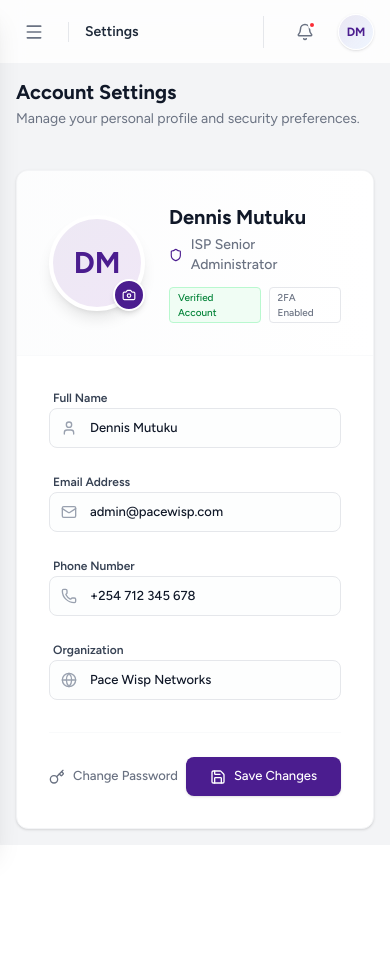
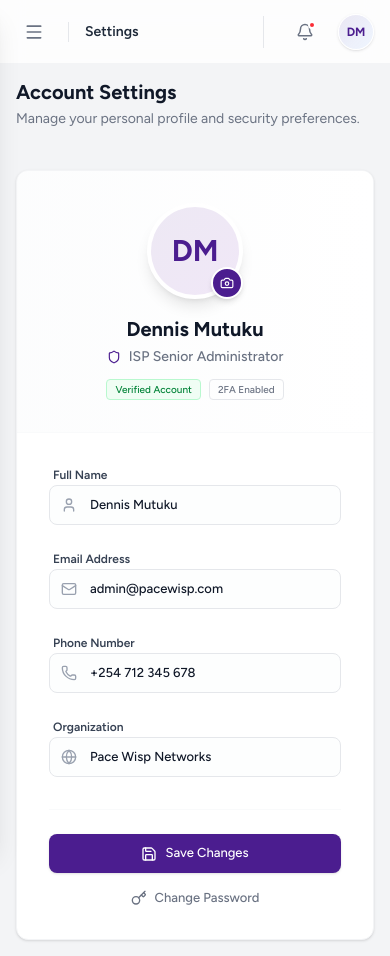
Before and after one commit to dennismutuku2005/pacewebsite, a Next.js app in the folder isphotspotportal/: page /dashboard/settings in a window 390 px wide. Before the commit the page ends 845 px from the top, so only its background shows below. Built offline with nearby package versions, Linux system fonts and the light colour scheme.

Commit message:
Auto-update: page.js

```diff
--- a/isphotspotportal/src/app/dashboard/settings/page.js
+++ b/isphotspotportal/src/app/dashboard/settings/page.js
@@ -16,7 +16,7 @@ export default function SettingsPage() {
 
             <div className="bg-white border border-gray-100 rounded-xl overflow-hidden shadow-sm">
                 <div className="p-8 border-b border-gray-50 bg-gradient-to-r from-gray-50/50 to-white">
-                    <div className="flex items-center gap-6">
+                    <div className="flex flex-col sm:flex-row items-center gap-4 sm:gap-6 text-center sm:text-left">
                         <div className="relative group">
                             <div className="w-24 h-24 rounded-full bg-white border-4 border-white shadow-lg flex items-center justify-center text-pace-purple font-bold text-3xl overflow-hidden relative">
                                 <div className="absolute inset-0 bg-gradient-to-br from-pace-purple to-purple-800 opacity-10"></div>
@@ -28,11 +28,11 @@ export default function SettingsPage() {
                         </div>
                         <div>
                             <h3 className="text-xl font-bold text-gray-900">Dennis Mutuku</h3>
-                            <p className="text-sm text-gray-500 font-medium mt-1 flex items-center gap-2">
+                            <p className="text-sm text-gray-500 font-medium mt-1 flex items-center justify-center sm:justify-start gap-2">
                                 <Shield size={14} className="text-pace-purple" />
                                 ISP Senior Administrator
                             </p>
-                            <div className="flex gap-2 mt-3">
+                            <div className="flex gap-2 mt-3 justify-center sm:justify-start">
                                 <Badge variant="success" className="text-[10px] px-2 py-0.5 font-medium border-green-200 bg-green-50 text-green-700">Verified Account</Badge>
                                 <Badge variant="outline" className="text-[10px] px-2 py-0.5 font-medium border-gray-200 text-gray-500">2FA Enabled</Badge>
                             </div>
@@ -88,12 +88,12 @@ export default function SettingsPage() {
                         </div>
                     </div>
 
-                    <div className="pt-6 border-t border-gray-50 flex items-center justify-between">
+                    <div className="pt-6 border-t border-gray-50 flex flex-col-reverse sm:flex-row items-center justify-between gap-4">
                         <button className="text-sm font-medium text-gray-500 hover:text-gray-900 transition-colors flex items-center gap-2">
                             <Key size={16} />
                             Change Password
                         </button>
-                        <button className="px-6 py-2.5 bg-pace-purple text-white rounded-lg font-medium text-sm hover:bg-pace-purple/90 transition-all shadow-sm flex items-center gap-2">
+                        <button className="w-full sm:w-auto px-6 py-2.5 bg-pace-purple text-white rounded-lg font-medium text-sm hover:bg-pace-purple/90 transition-all shadow-sm flex items-center justify-center gap-2">
                             <Save size={16} />
                             Save Changes
                         </button>
```
